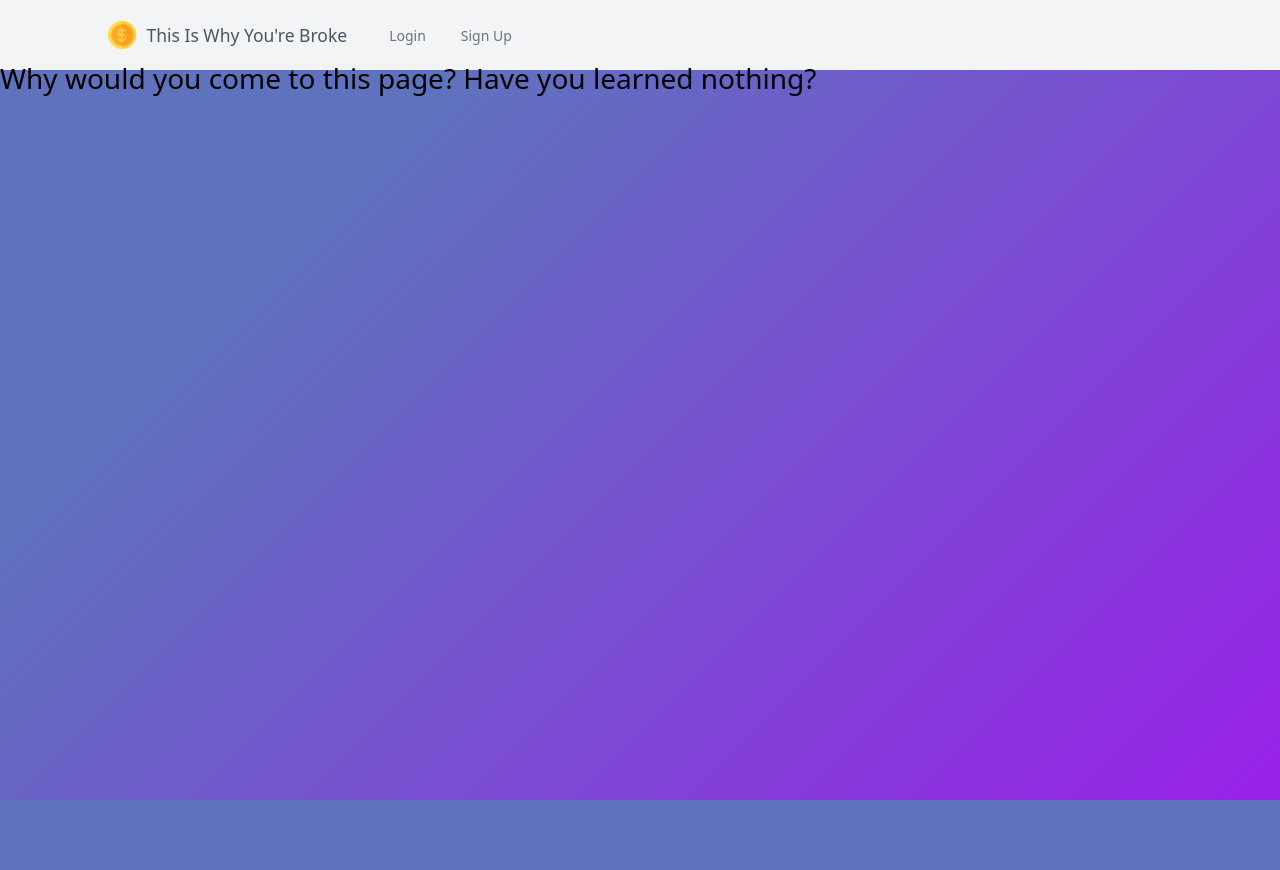
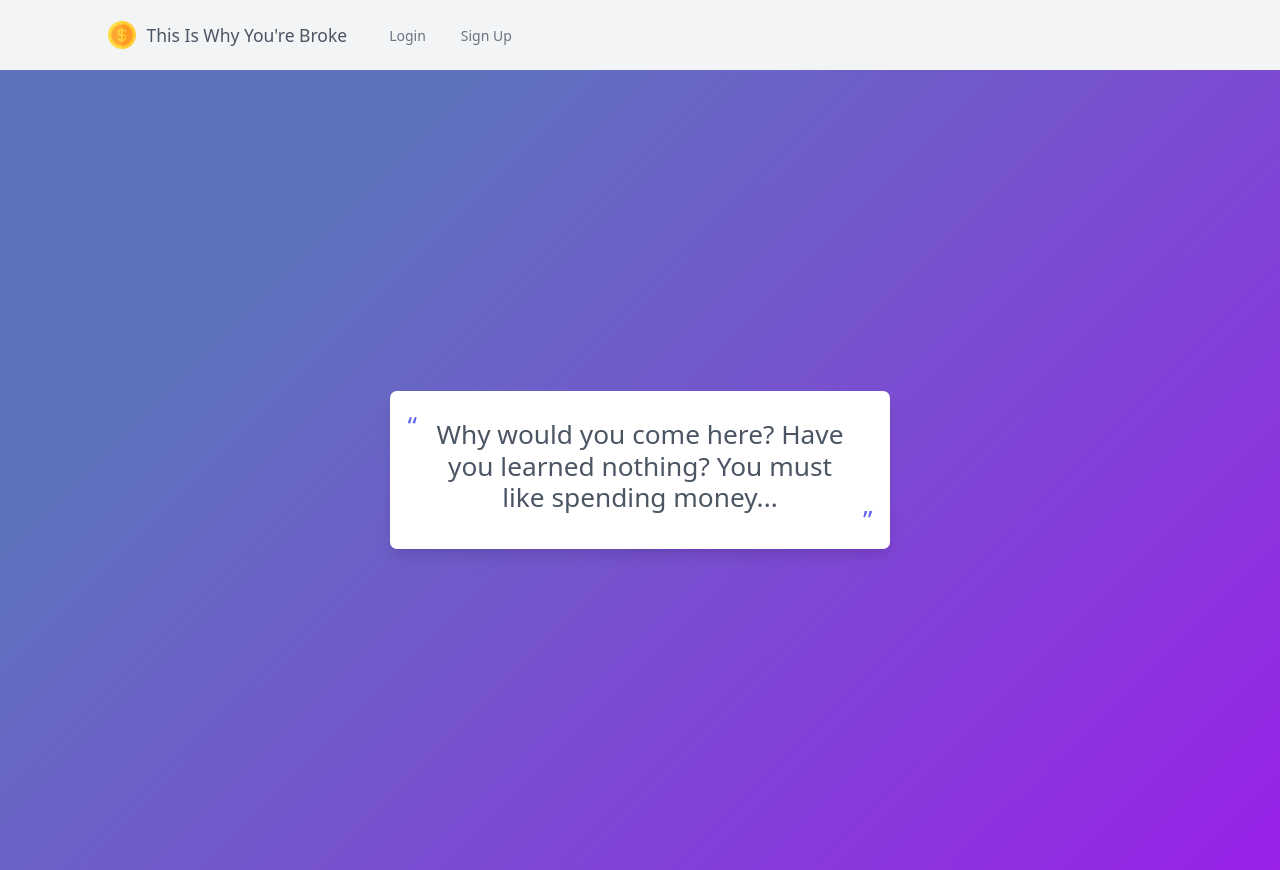
Before and after one commit to cameronbweston/This-Is-Why-Youre-Broke, a Django app: page /premiumcontent/ in a window 1280 px wide. Before the commit the page ends 800 px from the top, so only its background shows below. Run offline with Django 3.2, Linux system fonts and the light colour scheme.

Commit message:
Fix quote on premium content page

```diff
--- a/main_app/static/css/form.css
+++ b/main_app/static/css/form.css
@@ -2,6 +2,8 @@
   display: flex;
   flex-direction: column;
   width: 100%;
+  background-color: gray;
+  border-radius: 2rem;
 }
 
 table {
--- a/main_app/templates/home.html
+++ b/main_app/templates/home.html
@@ -34,8 +34,6 @@
         </div>
       </form>
     </div>
-
-
   </div>
 </div>
 
--- a/main_app/templates/premiumcontent.html
+++ b/main_app/templates/premiumcontent.html
@@ -2,6 +2,16 @@
 
 {% block content %}
 
-<h1>Why would you come to this page? Have you learned nothing?</h1>
+<div class="min-w-screen min-h-screen flex items-center justify-center px-5 py-5">
+  <div class="flex flex-col items-center justify-center m-5">
+        <div class="w-full mx-auto rounded-lg bg-white shadow-lg px-5 pt-5 pb-10 text-gray-800" style="max-width: 500px">
+          <div class="w-full">
+              <div class="text-3xl text-indigo-500 text-left leading-tight h-3">“</div>
+              <p class="text-3xl text-gray-600 text-center px-5">Why would you come here? Have you learned nothing? You must like spending money...</p>
+              <div class="text-3xl text-indigo-500 text-right leading-tight h-3 -mt-3">”</div>
+          </div>
+      </div>
+  </div>
+</div>
 
 {% endblock content %}
```
Also changed, not shown: main_app/templates/signup.html (+19 -14 lines). Lines whose indentation alone changed are shown as unchanged.
